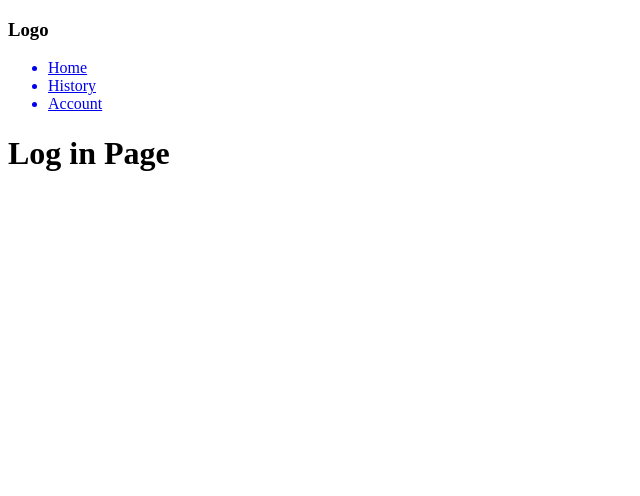
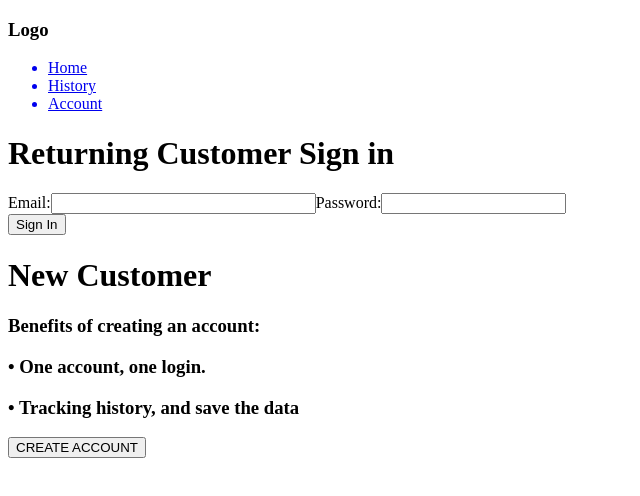
Before and after one commit to ccelineleung/mortgageloan-cal, a React app: page /account in a window 1280 px wide. Shown: the top 496 px of the page, without its empty margins (0-640 px from the left). Built offline with nearby package versions, Linux system fonts and the light colour scheme.

Commit message:
started login and signup pagge

```diff
--- a/client/src/App.js
+++ b/client/src/App.js
@@ -7,6 +7,7 @@ import NavBar from './components/NavBar';
 import Login from './components/Login';
 // import { Router, Switch, Route, Link } from 'react-router'
 import { BrowserRouter, Routes, Route, Link } from 'react-router-dom';
+import Signup from './components/Signup';
 
 const App = () => {
   return (
@@ -17,6 +18,7 @@ const App = () => {
         <Route path='/' element={<Homepage />} />
         <Route path='/history' element={<History />} />
         <Route path='/account' element={<Login />} />
+        <Route path='/signup' element={<Signup />} />
       </Routes>
     </>
   );
--- a/client/src/components/Login.js
+++ b/client/src/components/Login.js
@@ -1,9 +1,33 @@
 import React from 'react';
+import { Link, useNavigate } from "react-router-dom";
 
 const Login = () => {
+
+  const navigate = useNavigate();
+
+    const LinktoSignIn = () => {
+      navigate('/signup')
+    }
+
   return (
     <>
-      <h1>Log in Page</h1>
+      <h1>Returning Customer Sign in</h1>
+      <form>
+        <label for='email'>Email:</label>
+        <input type='email' pattern='.+@globex\.com' size='30' required></input>
+        <label for='pass'>Password:</label>
+        <input type='password' minLength='8' required></input>
+      </form>
+      <button type='submit'>Sign In</button>
+
+      <div>
+        <h1>New Customer</h1>
+        <h3>Benefits of creating an account: </h3>
+        <h3>&#x2022; One account, one login. </h3>
+        <h3>&#x2022; Tracking history, and save the data</h3>
+
+        <button onClick={()=>LinktoSignIn()}>CREATE ACCOUNT</button>
+      </div>
     </>
   );
 };
--- a/client/src/components/Signup.js
+++ b/client/src/components/Signup.js
@@ -5,8 +5,18 @@ import React from 'react';
 const Signup = () => {
   return (
     <>
-      <h1>Signup page</h1>
-
+      <h1>Register</h1>
+      <form>
+        <label>Name: </label>
+        <input required></input>
+        <label for='email'>Email:</label>
+        <input type='email' pattern='.+@globex\.com' size='30' required></input>
+        <label for='pass'>Password:</label>
+        <input type='password' minLength='8' required></input>
+        <label for='pass'>Confirm Password:</label>
+        <input type='password' minLength='8' required></input>
+        <input type='submit' value='Create Account'></input>
+      </form>
     </>
   );
 };
```
